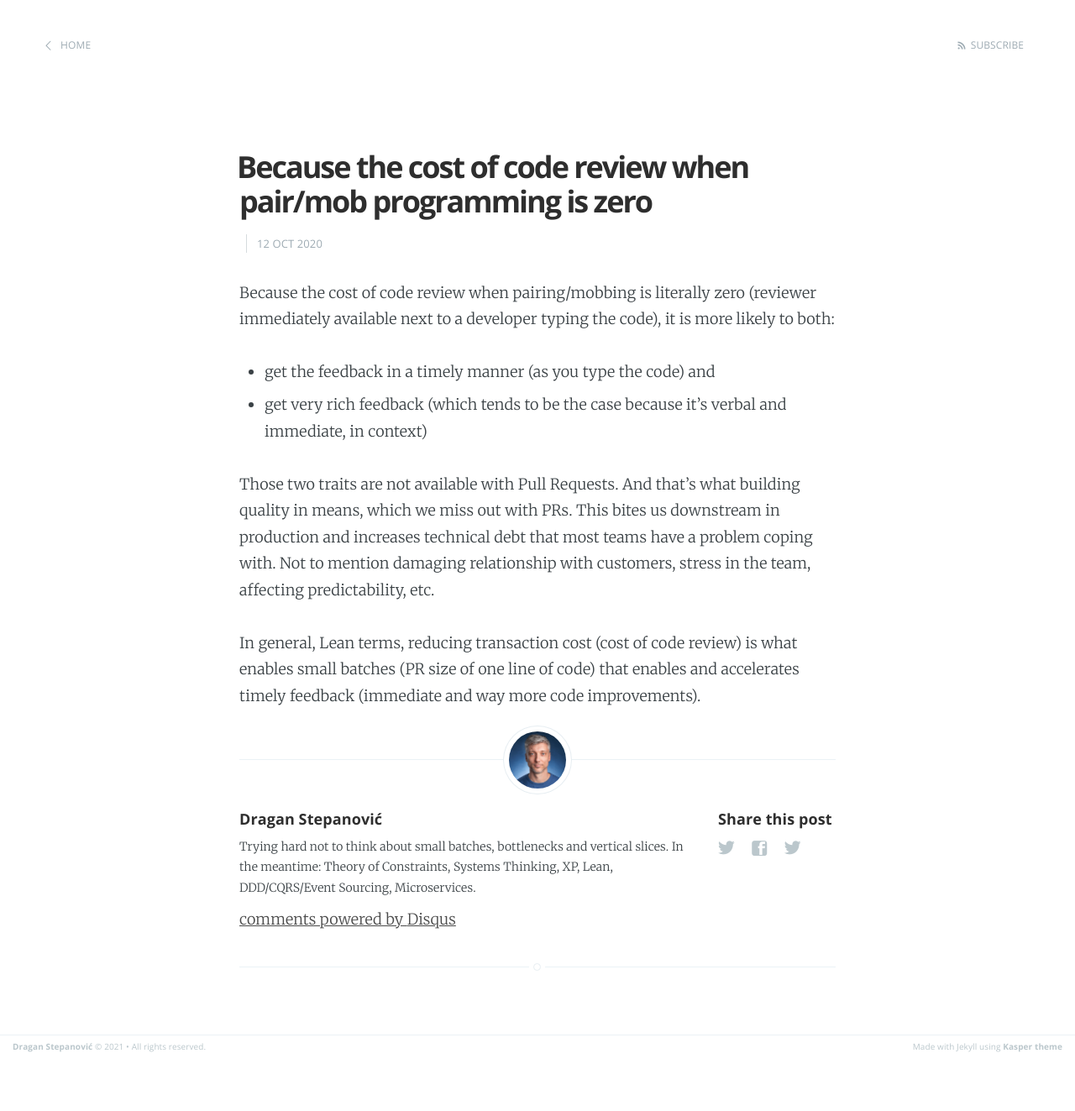
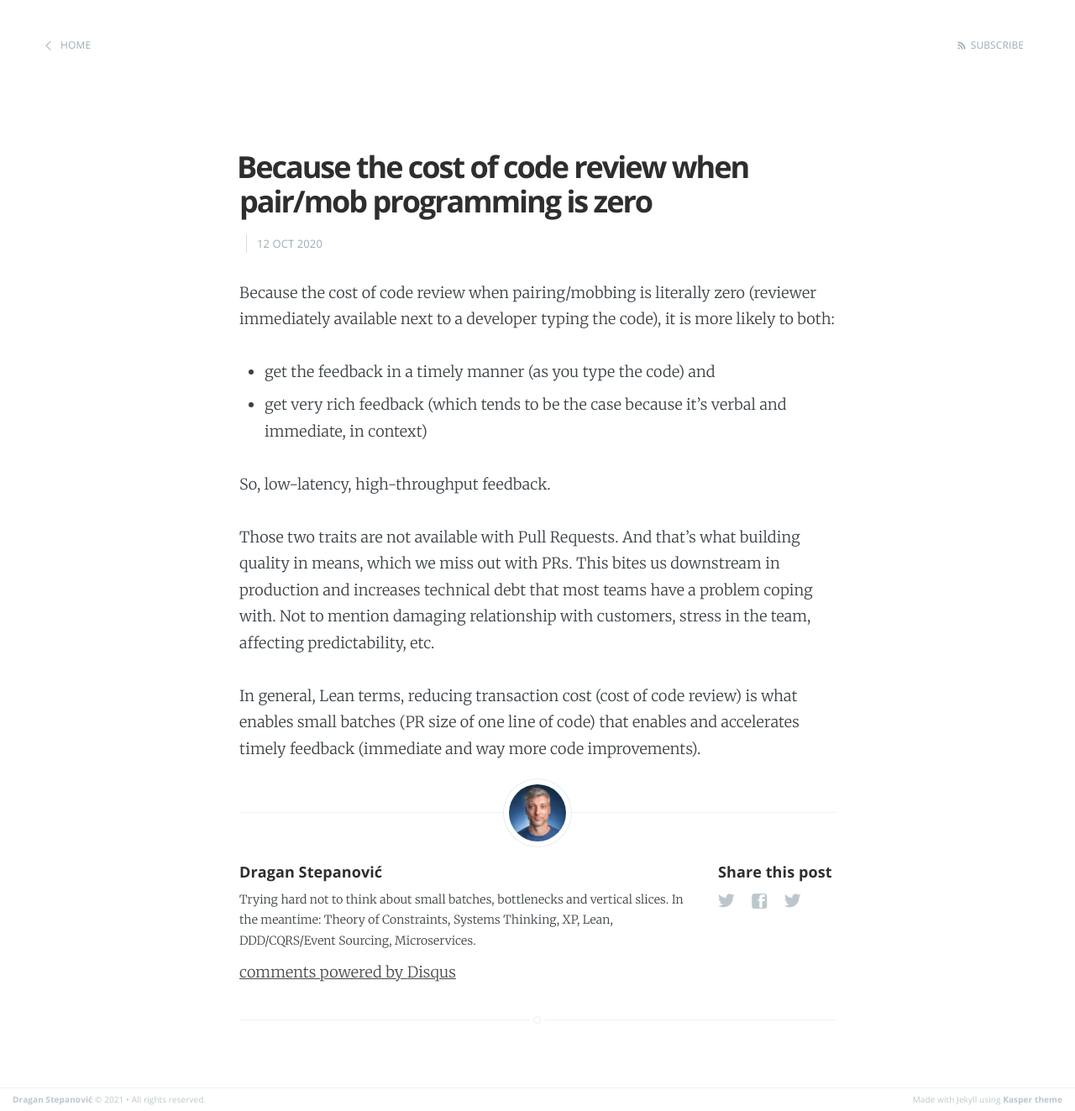
Before and after one commit to dragan-stepanovic/dragan-stepanovic.github.io, a Jekyll site: the page built from _posts/2020-10-12-because-cost-of-cr-is-zero.md, in a window 1280 px wide. Shown: the whole page at 84% size. Built offline with Jekyll 4.4.1, drawn with Linux system fonts in a browser that asks for light colours; our own code applies the rules of GitHub Pages for plain Markdown files; comment, search, counter and statistics services are not loaded; before the commit the page ends 1260 px from its top, so only the background shows below that.

Commit message:
Update 2020-10-12-because-cost-of-cr-is-zero.md

```diff
--- a/_posts/2020-10-12-because-cost-of-cr-is-zero.md
+++ b/_posts/2020-10-12-because-cost-of-cr-is-zero.md
@@ -5,6 +5,8 @@ Because the cost of code review when pairing/mobbing is literally zero (reviewer
 - get the feedback in a timely manner (as you type the code) and
 - get very rich feedback (which tends to be the case because it's verbal and immediate, in context)
 
+So, low-latency, high-throughput feedback.
+
 Those two traits are not available with Pull Requests. And that's what building quality in means, which we miss out with PRs. This bites us downstream in production and increases technical debt that most teams have a problem coping with. Not to mention damaging relationship with customers, stress in the team, affecting predictability, etc.
 
 In general, Lean terms, reducing transaction cost (cost of code review) is what enables small batches (PR size of one line of code) that enables and accelerates timely feedback (immediate and way more code improvements).
```
